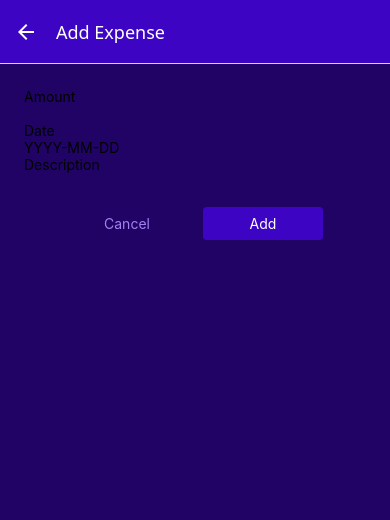
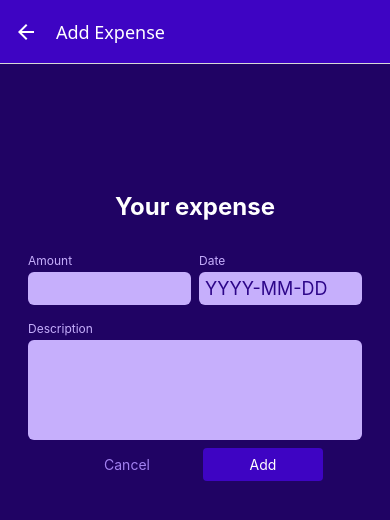
Before and after one commit to Lada199/AmountOfExpenses, a React Native app: screen /ManageExpense in a window 390 px wide. Shown: the top 520 px of the page. Built offline with nearby package versions, Linux system fonts and the light colour scheme.

Commit message:
add posible add data from form and update

```diff
--- a/components/ManageExpense/Expenseform.js
+++ b/components/ManageExpense/Expenseform.js
@@ -1,23 +1,92 @@
-import { View } from "react-native"
+import { StyleSheet, View , Text} from "react-native"
 import Input from "./Input"
+import { useState } from "react"
+import Button from "../UI/Button"
 
-function ExpenseForm(){
-    function amountChangeHandler(){}
-    return <View>
-        <Input label='Amount' textInputConfig={{
+function ExpenseForm({onCancel, onSubmit, submitButtonLabel}){
+    const [inputValue, setInputValues] = useState({
+        amount: '',
+        date: '',
+        descr: ''
+    })
+    function inputChangeHandler(inputIdentifire ,enteredValue){
+        setInputValues((curInputValues) => {
+            return {
+                ...curInputValues,
+                [inputIdentifire]: enteredValue
+            }
+
+        })
+    }
+
+    function submitHandler (){
+        const expenseData = {
+            amount: +inputValue.amount,
+            date: new Date( inputValue.date),
+            descr: inputValue.descr
+        }
+        onSubmit(expenseData)
+
+    }
+
+    return <View style={styles.form}>
+        <Text style={styles.title}>Your expense</Text>
+        <View style={styles.inputsRow}>
+
+        <Input label='Amount' style={styles.rowInput} textInputConfig={{
             keyboardType: 'decimal-pad',
-            onChangeText: amountChangeHandler,
+            onChangeText: inputChangeHandler.bind(this, 'amount'),
+            value:inputValue.amount
 
         }} />
-        <Input label='Date'  textInputConfig={{
+        <Input label='Date' style={styles.rowInput}  textInputConfig={{
           placeholder: 'YYYY-MM-DD',
           maxLength: 10,
-          onChangeText: () =>{}
+          onChangeText: inputChangeHandler.bind(this, 'date'),
+          value:inputValue.date
         }}/>
+        </View>
         <Input label='Description' textInputConfig={{
             multiline: true,
+            onChangeText: inputChangeHandler.bind(this, 'descr'),
+            value:inputValue.descr
 
         }}/>
+         <View style={styles.buttons}>
+      <Button style={styles.button} mode='flat' onPress={onCancel}>Cancel</Button>
+      <Button style={styles.button} onPress={submitHandler}>{submitButtonLabel}</Button>
+    </View>
     </View>
 }
 export default ExpenseForm
+
+const styles = StyleSheet.create({
+    form:{
+        marginTop:80
+    },
+    title:{
+        fontSize:24,
+        fontWeight:'bold',
+        color:'white',
+        marginVertical:24,
+        textAlign:'center'
+
+    },
+    inputsRow:{
+        flexDirection:'row',
+        justifyContent:'space-between'
+    },
+    rowInput:{
+        flex:1
+    },
+    button: {
+        minWidth: 120,
+        marginHorizontal:8
+
+      },
+      buttons:{
+        flexDirection:'row',
+        justifyContent:'center',
+        alignItems:'center'
+      }
+})
--- a/components/ManageExpense/Input.js
+++ b/components/ManageExpense/Input.js
@@ -1,9 +1,44 @@
-import { Text, TextInput, View } from "react-native"
+import { StyleSheet, Text, TextInput, View } from "react-native"
+import {GlobalStyles} from '../../constants/styles'
 
-function Input ({label, textInputConfig}){
-    return <View>
-        <Text>{label}</Text>
-        <TextInput {...textInputConfig} />
+function Input ({label, style, textInputConfig}){
+    let inputStyles = [styles.input]
+    if(textInputConfig && textInputConfig.multiline ){
+        inputStyles.push(styles.inputMultiLine)
+    }
+    return <View style={[styles.inputContainer, style]}>
+        <Text style={styles.label}>{label}</Text>
+        <TextInput style={inputStyles} {...textInputConfig} />
     </View>
 }
 export default Input
+
+const styles = StyleSheet.create({
+    inputContainer: {
+
+        marginHorizontal: 4,
+        marginVertical: 8,
+
+
+    },
+    label:{
+        fontSize:12,
+        color: GlobalStyles.colors.primary100,
+        marginBottom:4
+
+    },
+    input:{
+
+        backgroundColor: GlobalStyles.colors.primary100,
+        color:GlobalStyles.colors.primary700,
+        padding:6,
+        borderRadius:6,
+        fontSize:18,
+
+
+    },
+    inputMultiLine:{
+        minHeight:100,
+        textAlignVertical: 'top'
+    }
+})
--- a/screens/ManageExpenses.js
+++ b/screens/ManageExpenses.js
@@ -30,14 +30,14 @@ function ManageExpenses  ({route, navigation}) {
     navigation.goBack()
   }
 
-  function confirmHandler(){
+  function confirmHandler(expenseData){
     if(isEditing){
       expensesCtx.updateExpense(
         editedExpenseId,
-        {descr: 'Test!!', amount: 29.99, date: new Date()}
+        expenseData
       );
     }else{
-      expensesCtx.addExpense({descr: 'Test', amount: 19.99, date: new Date()})
+      expensesCtx.addExpense(expenseData)
     }
     navigation.goBack()
 
@@ -45,11 +45,8 @@ function ManageExpenses  ({route, navigation}) {
 
 
   return <View style={styles.container}>
-    <ExpenseForm/>
-    <View style={styles.buttons}>
-      <Button style={styles.button} mode='flat' onPress={cancelHandler}>Cancel</Button>
-      <Button style={styles.button} onPress={confirmHandler}>{isEditing ? 'Update' : 'Add' }</Button>
-    </View>
+    <ExpenseForm onCancel={cancelHandler} submitButtonLabel={isEditing ? 'Update' : 'Add'} onSubmit={confirmHandler} />
+
     {isEditing &&
     (
       <View style={styles.deleteContainer}>
@@ -76,14 +73,5 @@ const styles = StyleSheet.create({
     alignItems:'center'
 
   },
-  button: {
-    minWidth: 120,
-    marginHorizontal:8
 
-  },
-  buttons:{
-    flexDirection:'row',
-    justifyContent:'center',
-    alignItems:'center'
-  }
 })
```
